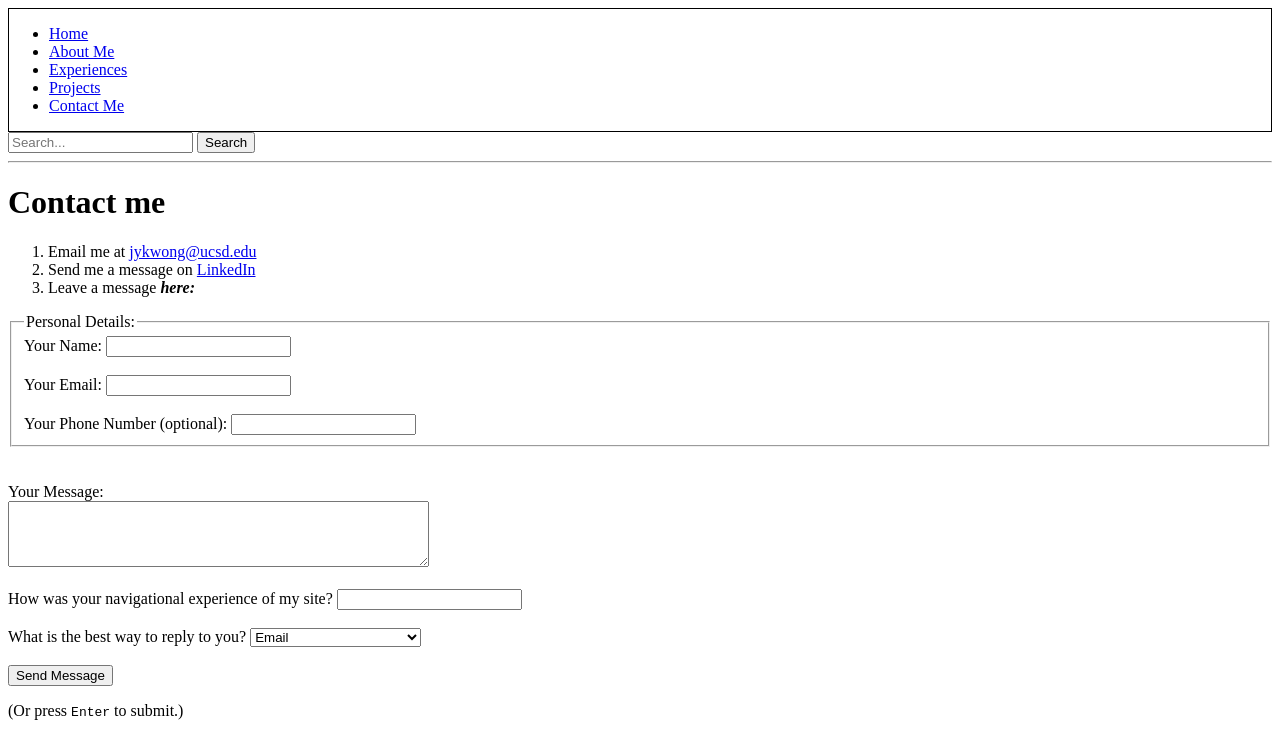
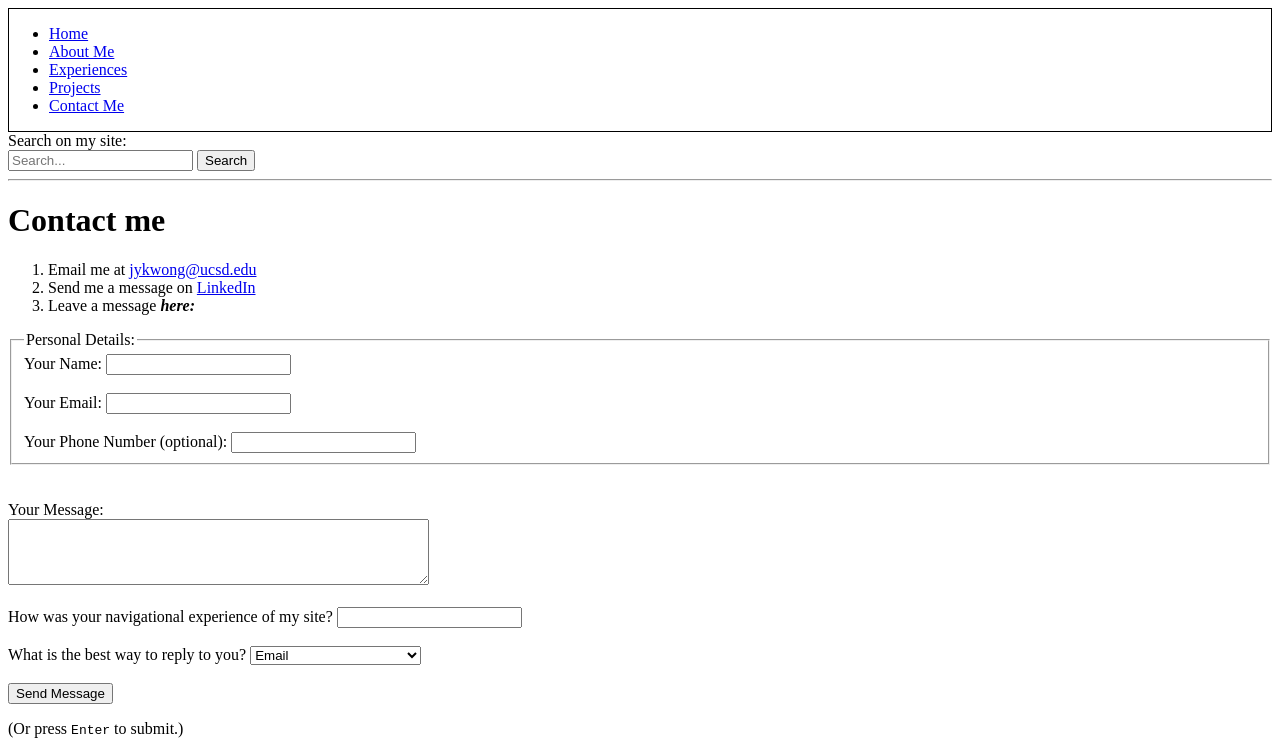
Before and after one commit to jankwong705/personal-page, a plain HTML site: page contact.html in a window 1280 px wide. Shown: the top 751 px of the page. Drawn offline with Linux system fonts and the light colour scheme.

Commit message:
fix search

```diff
--- a/contact.html
+++ b/contact.html
@@ -26,12 +26,15 @@
             </ul>
         </nav>
     </header>
+    <section id="search-section">
         <search>
+            Search on my site:
             <form action="https://reqres.in/api/test" method="get">
                 <input type="text" name="query" placeholder="Search...">
                 <button type="search">Search</button>
             </form>
         </search>
+    </section>
     <hr>
     <main>
         <hgroup>
```
Also changed, not shown: about.html (+3 -1 lines), exp.html (+3 -0 lines), index.html (+3 -0 lines), project.html (+3 -0 lines). Lines whose indentation alone changed are shown as unchanged.
